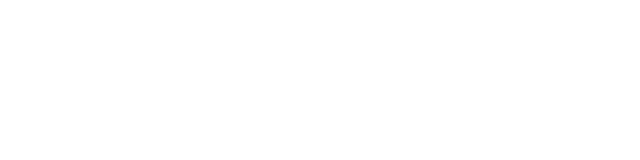
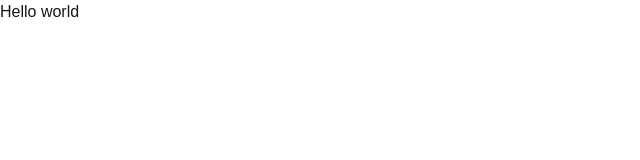
Before and after one commit to Moniruzzaman2525/Personal-Portfolio-Blog-Website, a Next.js app: page / in a window 1280 px wide. Shown: the top 160 px of the page, without its empty margins (0-640 px from the left). Built offline with nearby package versions, Linux system fonts and the light colour scheme.

Commit message:
file setup

```diff
--- a/src/app/page.tsx
+++ b/src/app/page.tsx
@@ -1,9 +1,7 @@
-import Image from "next/image";
-
 export default function Home() {
   return (
     <div>
-
+      Hello world
     </div>
   );
 }
```
